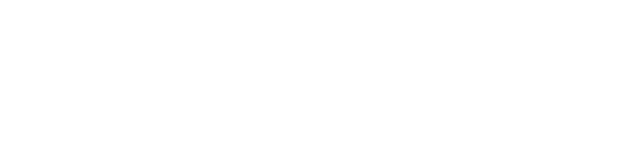
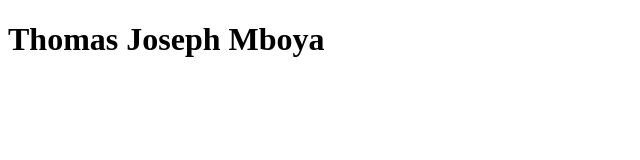
Before and after one commit to Kaunyangi/TRIBUTE-project, a plain HTML site: page index.html in a window 1280 px wide. Shown: the whole page, without its empty margins (0-640 px from the left). Drawn offline with Linux system fonts and the light colour scheme.

```diff
--- a/index.html
+++ b/index.html
@@ -5,8 +5,12 @@
     <meta http-equiv="X-UA-Compatible" content="IE=edge">
     <meta name="viewport" content="width=device-width, initial-scale=1.0">
     <title>Document</title>
+    <link rel="stylesheet" href="style.css">
 </head>
 <body>
+ <main id="main">
+    <h1 id="title">Thomas Joseph Mboya</h1>
 
+ </main>
 </body>
 </html>
```
